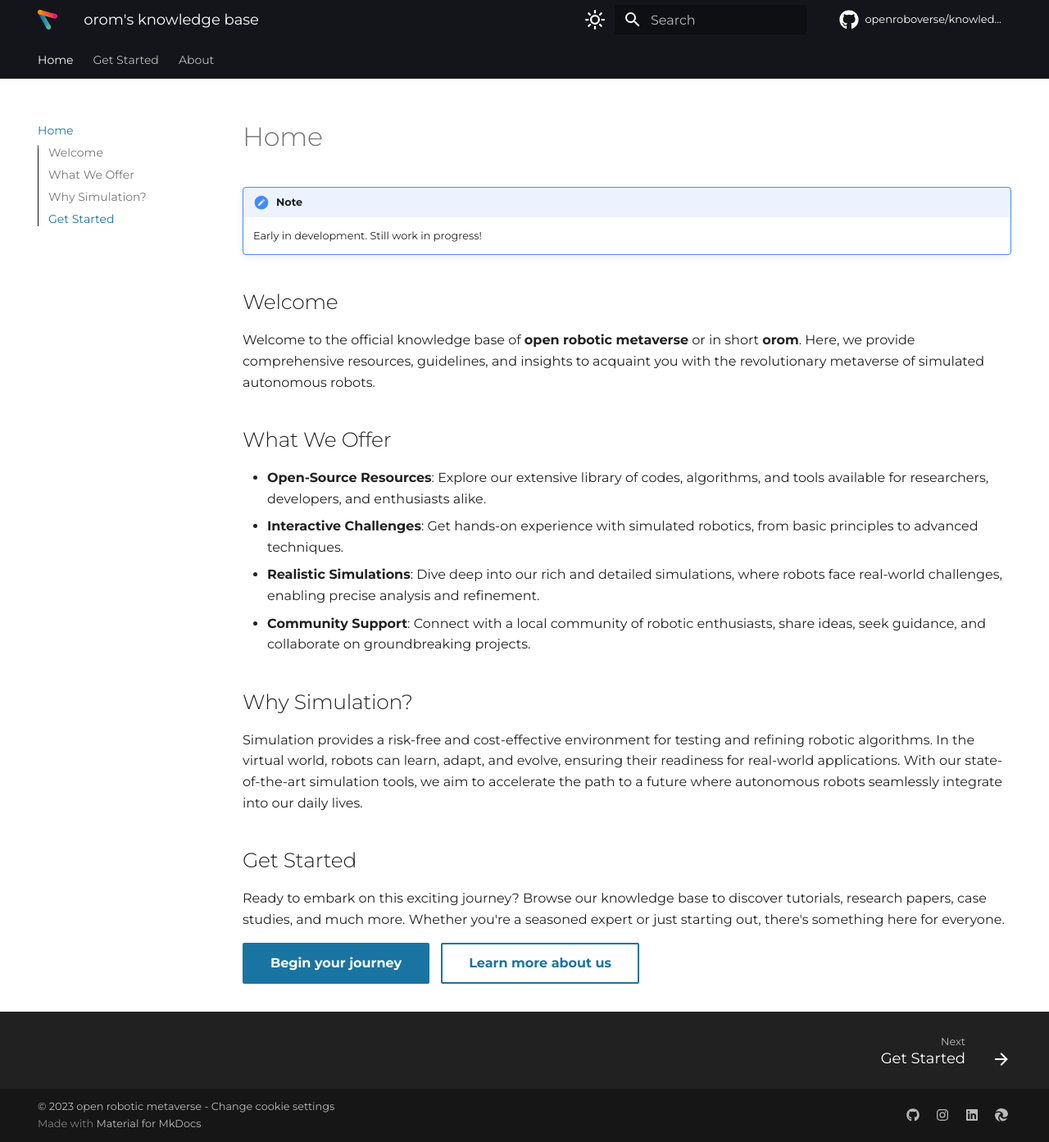
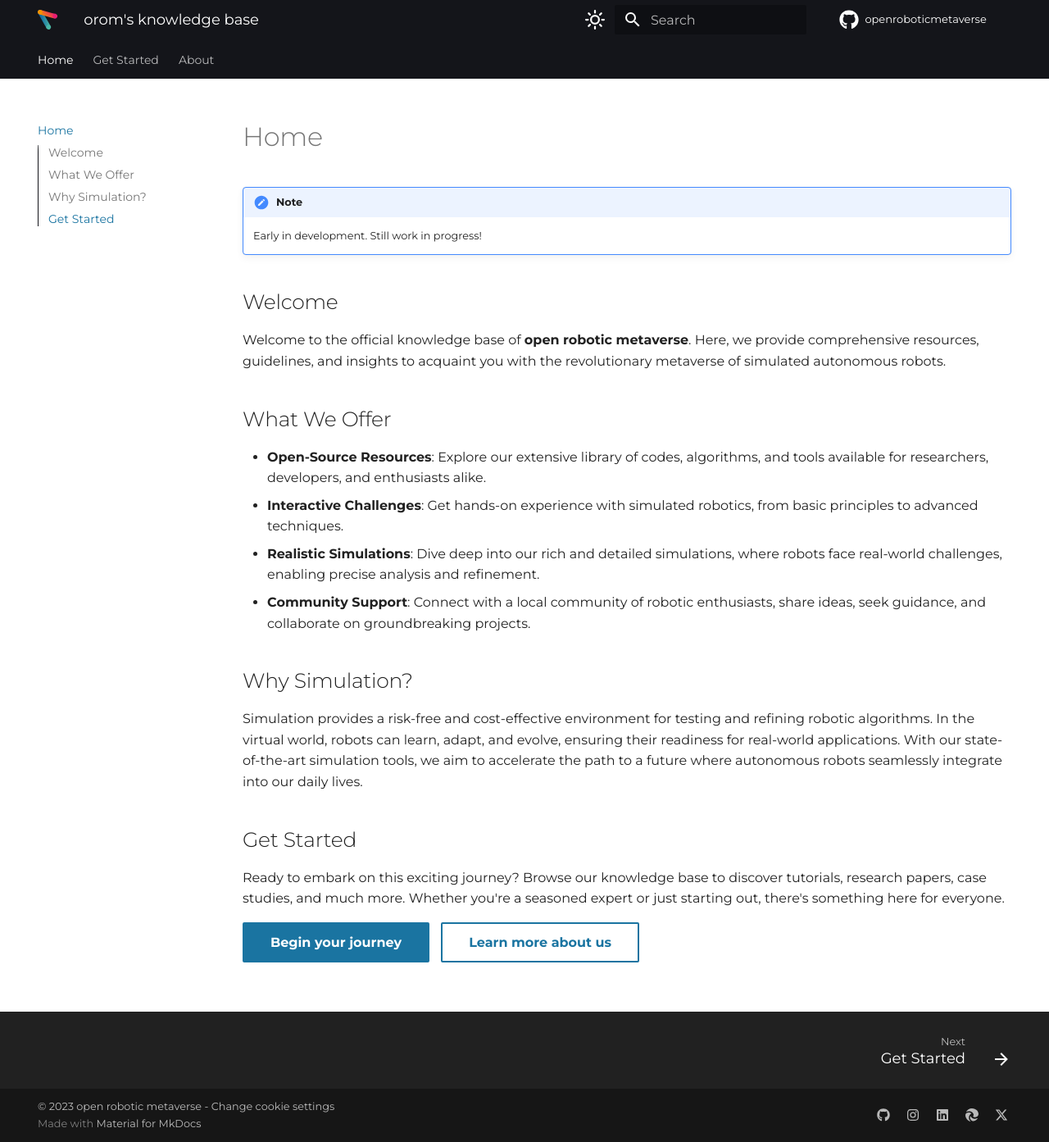
Before and after one commit to openroboticmetaverse/knowledge-base, an MkDocs documentation site: the page built from docs/index.md, in a window 1280 px wide and 1393 px high. Shown: the whole window at 82% size. Built offline with MkDocs 1.6.1 and Material for MkDocs 9.7.7, drawn with Linux system fonts in a browser that asks for light colours; comment, search, counter and statistics services are not loaded.

Commit message:
Update links and references

```diff
--- a/docs/index.md
+++ b/docs/index.md
@@ -5,7 +5,7 @@
 
 ## Welcome
 
-Welcome to the official knowledge base of **open robotic metaverse** or in short **orom**. Here, we provide comprehensive resources, guidelines, and insights to acquaint you with the revolutionary metaverse of simulated autonomous robots.
+Welcome to the official knowledge base of **open robotic metaverse**. Here, we provide comprehensive resources, guidelines, and insights to acquaint you with the revolutionary metaverse of simulated autonomous robots.
 
 ## What We Offer
 
@@ -22,5 +22,5 @@
 
 Ready to embark on this exciting journey? Browse our knowledge base to discover tutorials, research papers, case studies, and much more. Whether you're a seasoned expert or just starting out, there's something here for everyone.
 
-[Begin your journey](/knowledge-base/get-started){: .md-button .md-button--primary style="margin-right: 10px; margin-bottom: 10px;" }
-[Learn more about us](/knowledge-base/about){ .md-button .md-button--dense }
+[Begin your journey](get-started.md){: .md-button .md-button--primary style="margin-right: 10px; margin-bottom: 10px;" }
+[Learn more about us](about.md){ .md-button .md-button--dense }
--- a/mkdocs.yml
+++ b/mkdocs.yml
@@ -67,22 +67,24 @@
       make our documentation better.
   social:
     - icon: fontawesome/brands/github
-      link: https://github.com/openroboverse
+      link: https://github.com/openroboticmetaverse
     - icon: fontawesome/brands/instagram
-      link: https://instagram.com/openroboverse
+      link: https://instagram.com/openroboticmetaverse
     - icon: fontawesome/brands/linkedin
-      link: https://www.linkedin.com/company/openroboverse
+      link: https://www.linkedin.com/company/openroboticmetaverse
     - icon: fontawesome/brands/edge
       link: https://www.openroboticmetaverse.org
+    - icon: fontawesome/brands/x-twitter
+      link: https://twitter.com/orom_org
 
 extra_css:
   - stylesheets/extra.css
 
 copyright: |
-  &copy; 2023 <a href="https://github.com/openroboverse"  target="_blank" rel="noopener">open robotic metaverse</a> -
+  &copy; 2023 <a href="https://www.openroboticmetaverse.org"  target="_blank" rel="noopener">open robotic metaverse</a> -
   <a href="#__consent">Change cookie settings</a>
 
 
-repo_url: https://github.com/openroboverse/knowledge-base
-repo_name: openroboverse/knowledge-base
+repo_url: https://github.com/openroboticmetaverse/knowledge-base
+repo_name: openroboticmetaverse
 edit_uri: edit/main/docs/
```
